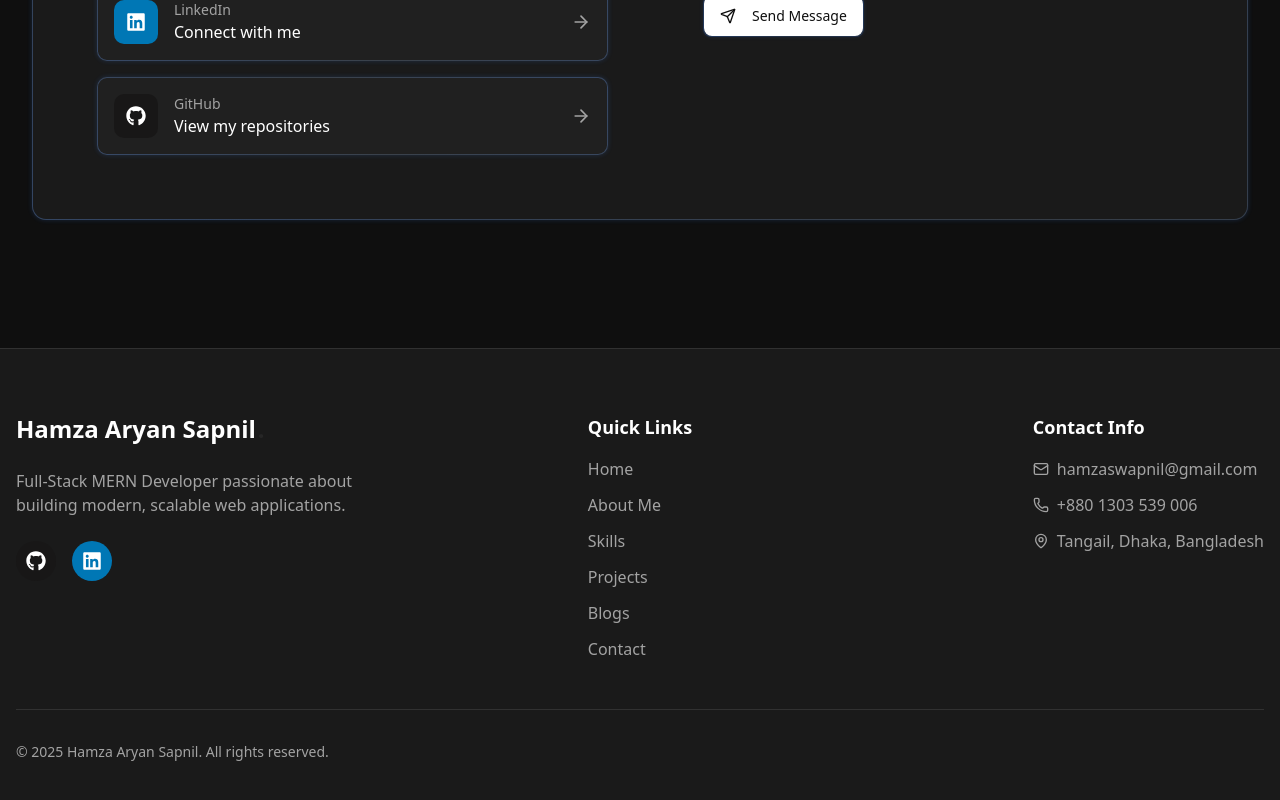
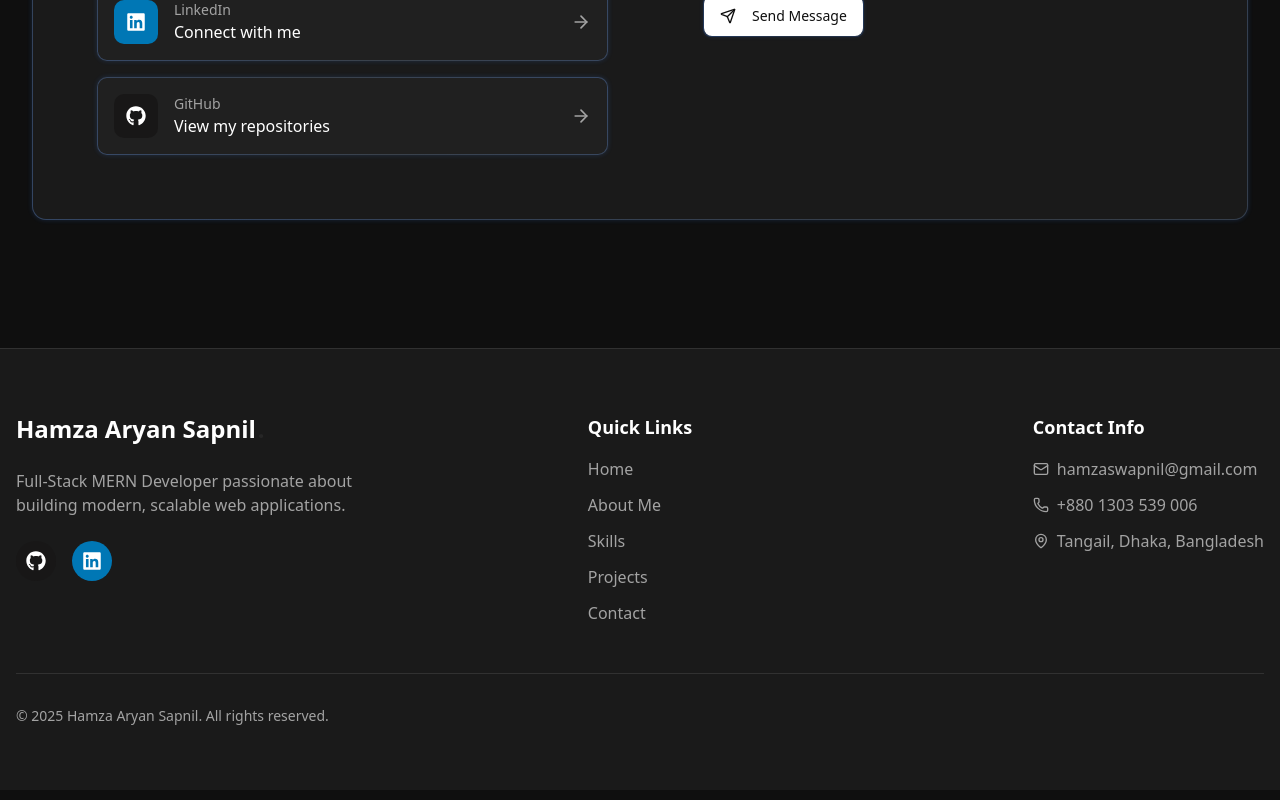
Before and after one commit to HamzaAryanSapnil/nextjs-portfolio, a Next.js app: page / in a window 1280 px wide. Shown: the part 5283-6083 px from the top of the page. Built offline with nearby package versions, Linux system fonts and the light colour scheme; no server answers.

Commit message:
removed blogs from footer

```diff
--- a/src/components/shared/Footer.tsx
+++ b/src/components/shared/Footer.tsx
@@ -149,7 +149,6 @@ export function Footer({
     { label: "About Me", href: "/#about" },
     { label: "Skills", href: "/#skills" },
     { label: "Projects", href: "/#projects" },
-    { label: "Blogs", href: "/#blogs" },
     { label: "Contact", href: "/#contact" },
   ],
   contactInfo = {
```
